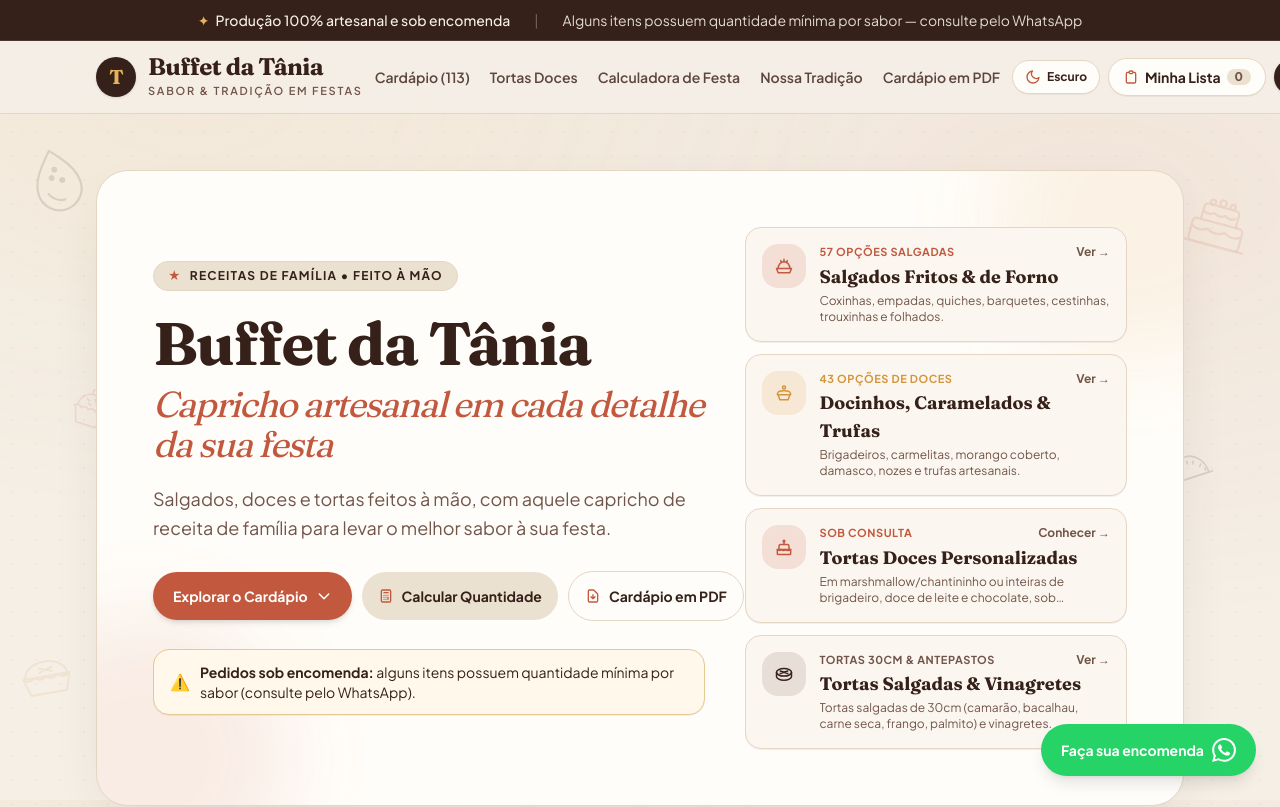
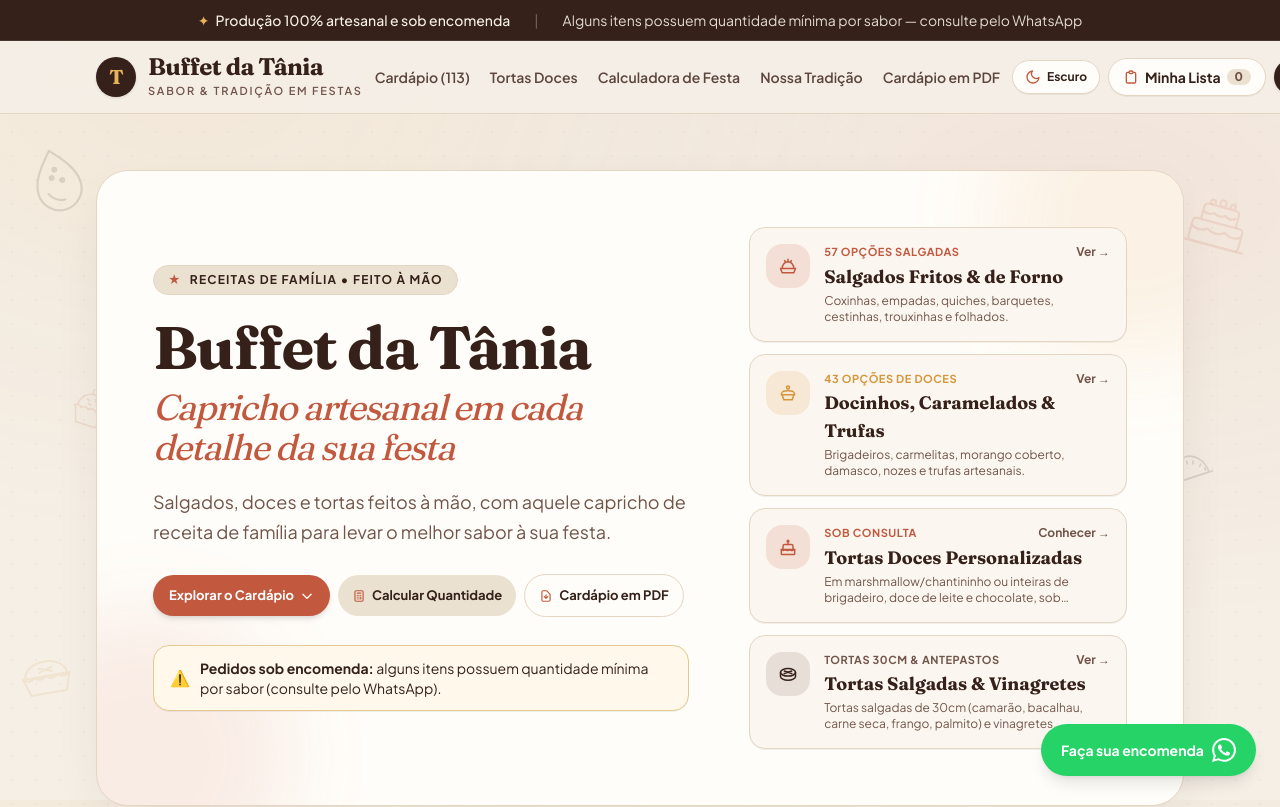
Before and after one commit to PeuBrazil/menu-tania-buffet, a Next.js app: page / in a window 1280 px wide. Shown: the top 807 px of the page. Built offline with nearby package versions, Linux system fonts and the light colour scheme.

Commit message:
style: ajusta espacamento e largura dos 3 botoes do Hero para nao encostarem na coluna lateral

```diff
--- a/src/app/page.tsx
+++ b/src/app/page.tsx
@@ -389,8 +389,8 @@ export default function Home() {
               <div className="hidden lg:block absolute -top-24 -right-24 w-72 h-72 rounded-full bg-brand-gold/10 blur-2xl pointer-events-none" />
               <div className="hidden lg:block absolute -bottom-24 -left-24 w-72 h-72 rounded-full bg-brand-primary/10 blur-2xl pointer-events-none" />
 
-              <div className="grid grid-cols-1 lg:grid-cols-12 gap-6 lg:gap-10 items-center relative z-10">
-                <div className="lg:col-span-7 text-center lg:text-left">
+              <div className="grid grid-cols-1 lg:grid-cols-12 gap-6 lg:gap-12 items-center relative z-10">
+                <div className="lg:col-span-7 lg:pr-3 text-center lg:text-left">
                   <div className="inline-flex items-center gap-2 px-3.5 py-1.5 rounded-full bg-brand-bg-alt border border-brand-border text-brand-heading text-[11px] sm:text-xs font-bold uppercase tracking-widest mb-4 sm:mb-5">
                     <span className="text-brand-primary">★</span> Receitas de Família • Feito à Mão
                   </div>
@@ -402,26 +402,26 @@ export default function Home() {
                     </span>
                   </h1>
 
-                  <p className="text-sm sm:text-lg text-brand-muted leading-relaxed max-w-2xl mx-auto lg:mx-0 mb-5 sm:mb-7">
+                  <p className="text-sm sm:text-lg text-brand-muted leading-relaxed max-w-xl mx-auto lg:mx-0 mb-5 sm:mb-7">
                     Salgados, doces e tortas feitos à mão, com aquele capricho de receita de família para levar o melhor sabor à sua festa.
                   </p>
 
-                  <div className="flex flex-col sm:flex-row items-stretch sm:items-center justify-center lg:justify-start gap-2.5 mb-5 sm:mb-7">
+                  <div className="flex flex-col sm:flex-row items-stretch sm:items-center justify-center lg:justify-start gap-2 mb-5 sm:mb-7">
                     <a
                       href="#cardapio"
-                      className="inline-flex items-center justify-center gap-2 px-5 py-3.5 rounded-2xl sm:rounded-full bg-brand-primary hover:bg-brand-primary-hover text-white font-bold text-xs sm:text-sm shadow-md hover:shadow-lg transition-all whitespace-nowrap"
+                      className="inline-flex items-center justify-center gap-1.5 px-4 py-3 rounded-2xl sm:rounded-full bg-brand-primary hover:bg-brand-primary-hover text-white font-bold text-xs sm:text-[13px] shadow-md hover:shadow-lg transition-all whitespace-nowrap"
                     >
                       <span>Explorar o Cardápio</span>
-                      <svg viewBox="0 0 24 24" fill="none" stroke="currentColor" strokeWidth="2.2" className="w-4 h-4 shrink-0">
+                      <svg viewBox="0 0 24 24" fill="none" stroke="currentColor" strokeWidth="2.2" className="w-3.5 h-3.5 shrink-0">
                         <path strokeLinecap="round" strokeLinejoin="round" d="M19 9l-7 7-7-7" />
                       </svg>
                     </a>
                     <button
                       type="button"
                       onClick={() => setShowCalculator((prev) => !prev)}
-                      className="inline-flex items-center justify-center gap-2 px-4 py-3.5 rounded-2xl sm:rounded-full bg-brand-bg-alt hover:bg-brand-border text-brand-heading font-bold text-xs sm:text-sm transition-all cursor-pointer whitespace-nowrap"
+                      className="inline-flex items-center justify-center gap-1.5 px-3.5 py-3 rounded-2xl sm:rounded-full bg-brand-bg-alt hover:bg-brand-border text-brand-heading font-bold text-xs sm:text-[13px] transition-all cursor-pointer whitespace-nowrap"
                     >
-                      <svg viewBox="0 0 24 24" fill="none" stroke="currentColor" strokeWidth="2" className="w-4 h-4 text-brand-primary shrink-0">
+                      <svg viewBox="0 0 24 24" fill="none" stroke="currentColor" strokeWidth="2" className="w-3.5 h-3.5 text-brand-primary shrink-0">
                         <path strokeLinecap="round" strokeLinejoin="round" d="M9 7h6m0 10v-3m-3 3h.01M9 17h.01M9 14h.01M12 14h.01M15 11h.01M12 11h.01M9 11h.01M7 21h10a2 2 0 002-2V5a2 2 0 00-2-2H7a2 2 0 00-2 2v14a2 2 0 002 2z" />
                       </svg>
                       <span>Calcular Quantidade</span>
@@ -429,9 +429,9 @@ export default function Home() {
                     <button
                       type="button"
                       onClick={() => setPdfPreviewMode("menu")}
-                      className="inline-flex items-center justify-center gap-2 px-4 py-3.5 rounded-2xl sm:rounded-full bg-brand-card hover:bg-brand-bg-alt text-brand-heading font-bold text-xs sm:text-sm border border-brand-border transition-all cursor-pointer whitespace-nowrap"
+                      className="inline-flex items-center justify-center gap-1.5 px-3.5 py-3 rounded-2xl sm:rounded-full bg-brand-card hover:bg-brand-bg-alt text-brand-heading font-bold text-xs sm:text-[13px] border border-brand-border transition-all cursor-pointer whitespace-nowrap"
                     >
-                      <svg viewBox="0 0 24 24" fill="none" stroke="currentColor" strokeWidth="2" className="w-4 h-4 text-brand-primary shrink-0">
+                      <svg viewBox="0 0 24 24" fill="none" stroke="currentColor" strokeWidth="2" className="w-3.5 h-3.5 text-brand-primary shrink-0">
                         <path strokeLinecap="round" strokeLinejoin="round" d="M12 10v6m0 0l-3-3m3 3l3-3m2 8H7a2 2 0 01-2-2V5a2 2 0 012-2h5.586a1 1 0 01.707.293l5.414 5.414a1 1 0 01.293.707V19a2 2 0 01-2 2z" />
                       </svg>
                       <span>Cardápio em PDF</span>
@@ -443,7 +443,7 @@ export default function Home() {
                       backgroundColor: "var(--brand-warning-bg)",
                       borderColor: "var(--brand-warning-border)",
                     }}
-                    className="inline-flex items-start sm:items-center gap-2.5 text-left border text-brand-heading px-3.5 py-2.5 sm:px-4 sm:py-3 rounded-2xl text-xs sm:text-sm shadow-2xs"
+                    className="inline-flex items-start sm:items-center gap-2.5 text-left border text-brand-heading px-3.5 py-2.5 sm:px-4 sm:py-3 rounded-2xl text-xs sm:text-sm shadow-2xs max-w-xl"
                   >
                     <span className="text-base leading-none shrink-0 mt-0.5 sm:mt-0">⚠️</span>
                     <span>
```
